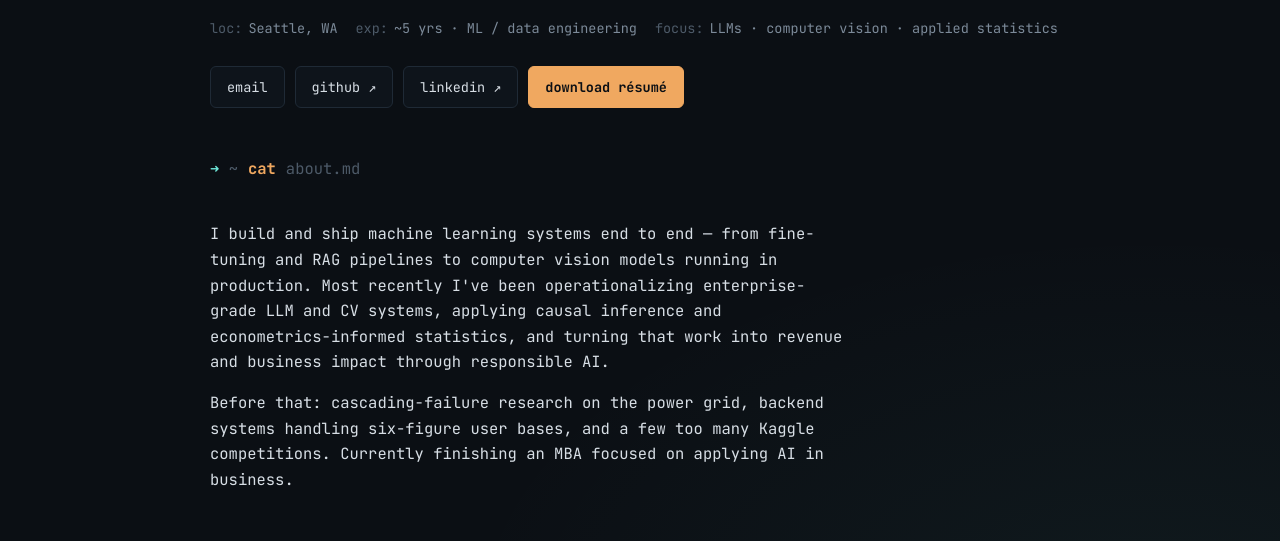
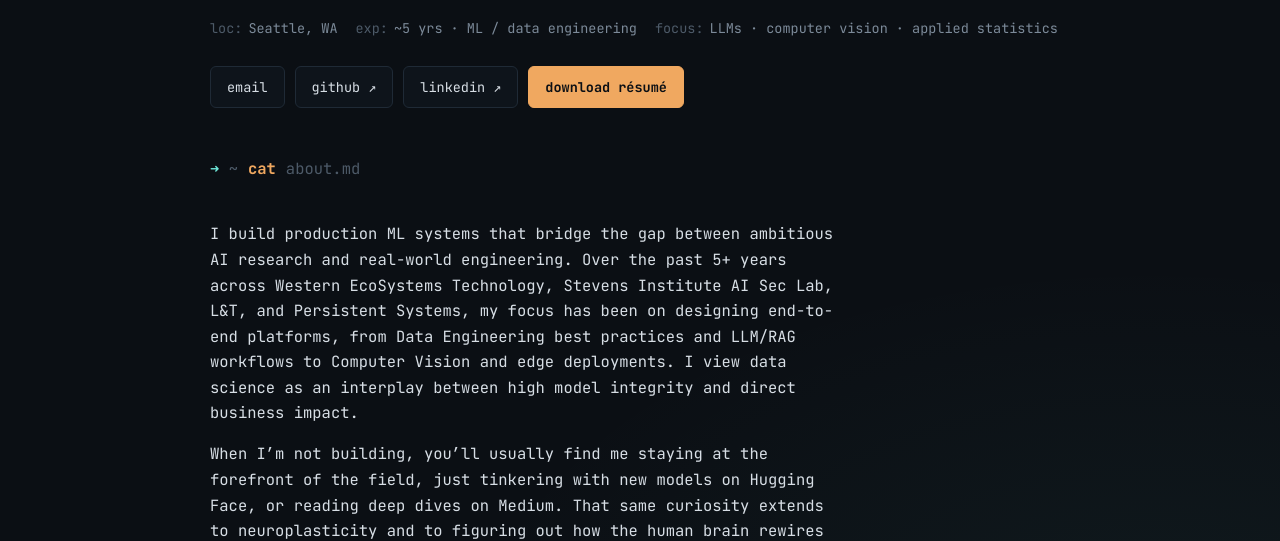
Before and after one commit to SwapnaliNP/SwapnaliNP.github.io, a plain HTML site: page portfolio/index.html in a window 1280 px wide. Shown: the part 264-805 px from the top of the page. Drawn offline with Linux system fonts and the light colour scheme.

Commit message:
Minor changes

```diff
--- a/portfolio/index.html
+++ b/portfolio/index.html
@@ -55,8 +55,9 @@
       <span class="prompt"><span class="arrow">➜</span> ~</span><span class="cmd">cat</span><span class="comment">about.md</span>
     </div>
     <div class="about-text">
-      <p>I build and ship machine learning systems end to end — from fine-tuning and RAG pipelines to computer vision models running in production. Most recently I've been operationalizing enterprise-grade LLM and CV systems, applying causal inference and econometrics-informed statistics, and turning that work into revenue and business impact through responsible AI.</p>
-      <p>Before that: cascading-failure research on the power grid, backend systems handling six-figure user bases, and a few too many Kaggle competitions. Currently finishing an MBA focused on applying AI in business.</p>
+      <p>I build production ML systems that bridge the gap between ambitious AI research and real-world engineering. Over the past 5+ years across Western EcoSystems Technology, Stevens Institute AI Sec Lab, L&T, and Persistent Systems, my focus has been on designing end-to-end platforms, from Data Engineering best practices and LLM/RAG workflows to Computer Vision and edge deployments. I view data science as an interplay between high model integrity and direct business impact.</p>
+      <p>When I’m not building, you’ll usually find me staying at the forefront of the field, just tinkering with new models on Hugging Face, or reading deep dives on Medium.
+That same curiosity extends to neuroplasticity and to figuring out how the human brain rewires itself, a perspective that often shapes the way I think about machine intelligence. To recharge and keep things in a fresh frame, I step away from screens to sketch and paint landscapes, or head out for a long hike. I’m always open to meaningful collaborations, intriguing conversations around emerging AI, or building tools that actually matter together, so feel free to reach out!</p>
     </div>
   </section>
 
@@ -144,7 +145,6 @@
       </div>
       <div class="exp-loc">Seattle, WA</div>
       <ul class="exp-bullets">
-        <li>Generated $250k+ in new revenue and secured 4 enterprise clients by partnering with senior leadership on AI roadmaps.</li>
         <li>Engineered and productionized 10+ multi-modal computer vision systems (classification, detection, segmentation, tracking) in Azure ML, improving F1 score by 20–25%.</li>
         <li>Fine-tuned and deployed an end-to-end GenAI RAG pipeline (Python, Pinecone, GitLab CI/CD) that turned lengthy technical RFPs into concise summaries, eliminating 400+ hours of manual analysis.</li>
         <li>Built a synthetic data pipeline with Stable Diffusion to simulate rare wildlife classes, boosting minority-class F1 by 20% while reducing model drift and bias.</li>
```
